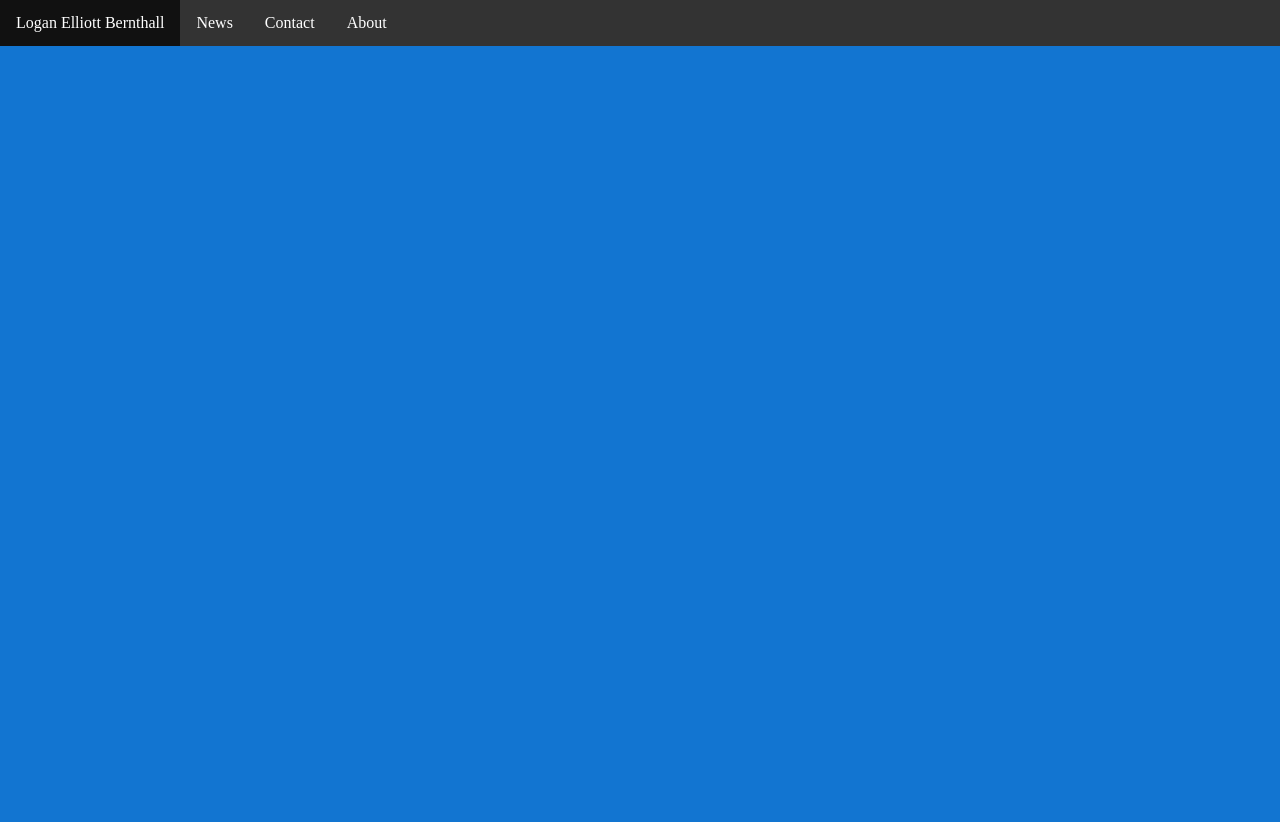
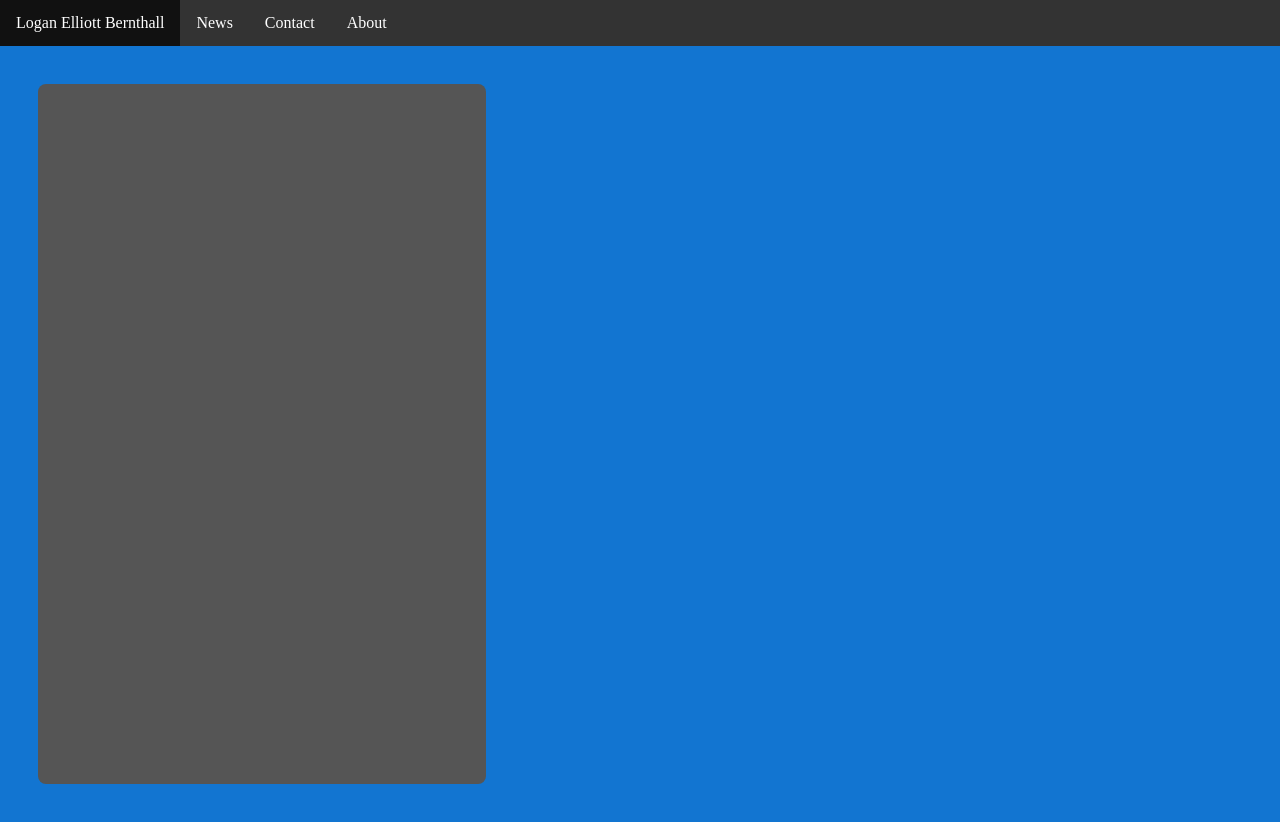
Before and after one commit to LoganBernthall/PortfolioProj, a React (Create React App) app: page / in a window 1280 px wide. Before the commit the page ends 800 px from the top, so only its background shows below. Built offline with nearby package versions, Linux system fonts and the light colour scheme.

Commit message:
2 files modified

```diff
--- a/src/App.js
+++ b/src/App.js
@@ -1,17 +1,34 @@
-import React from "react";
-import "./style.css";
-
+import React from 'react';
+import './style.css';
 
 export default function App() {
   return (
     <div>
-        <ul>
-        <li><a class="active" href="#home">Logan Elliott Bernthall</a></li>
-        <li><a href="#news" class="btnRight">News</a></li>
-        <li><a href="#contact" class="btnRight">Contact</a></li>
-        <li><a href="#about" class="btnRight">About</a></li>
-        </ul>
+      <ul>
+        <li>
+          <a class="active" href="#home">
+            Logan Elliott Bernthall
+          </a>
+        </li>
+        <li>
+          <a href="#news" class="btnRight">
+            News
+          </a>
+        </li>
+        <li>
+          <a href="#contact" class="btnRight">
+            Contact
+          </a>
+        </li>
+        <li>
+          <a href="#about" class="btnRight">
+            About
+          </a>
+        </li>
+      </ul>
+      <div class="boxLeft">
+
+      </div>
     </div>
-
   );
 }
--- a/src/style.css
+++ b/src/style.css
@@ -32,3 +32,13 @@ p {
   font-family: -apple-system, BlinkMacSystemFont, 'Segoe UI', Roboto, Oxygen,
     Ubuntu, Cantarell, 'Open Sans', 'Helvetica Neue', sans-serif;
 }
+.boxLeft
+{
+
+  margin: 3%;
+  height: 700px;
+  width: 35%;
+  background-color: #555;
+  border-radius: 8px;
+
+}
```
